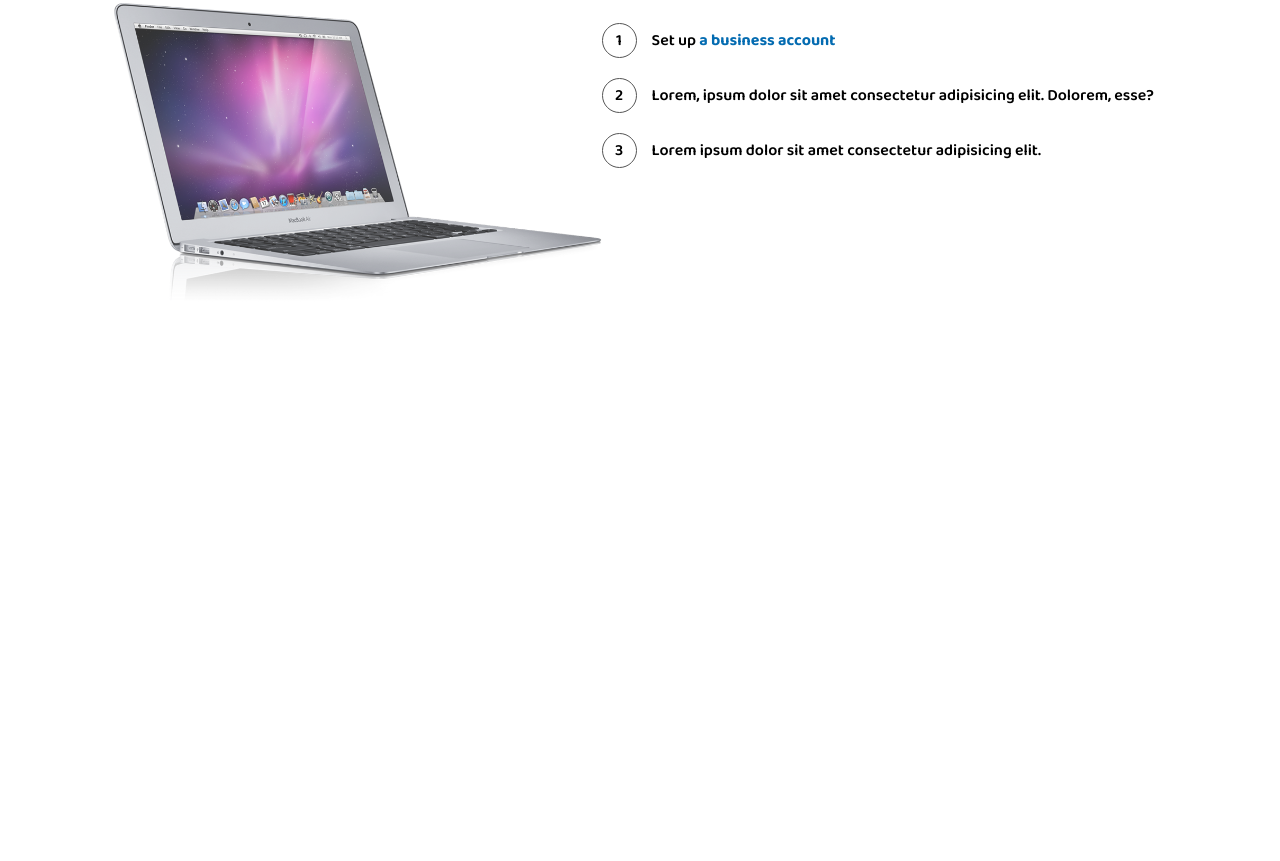
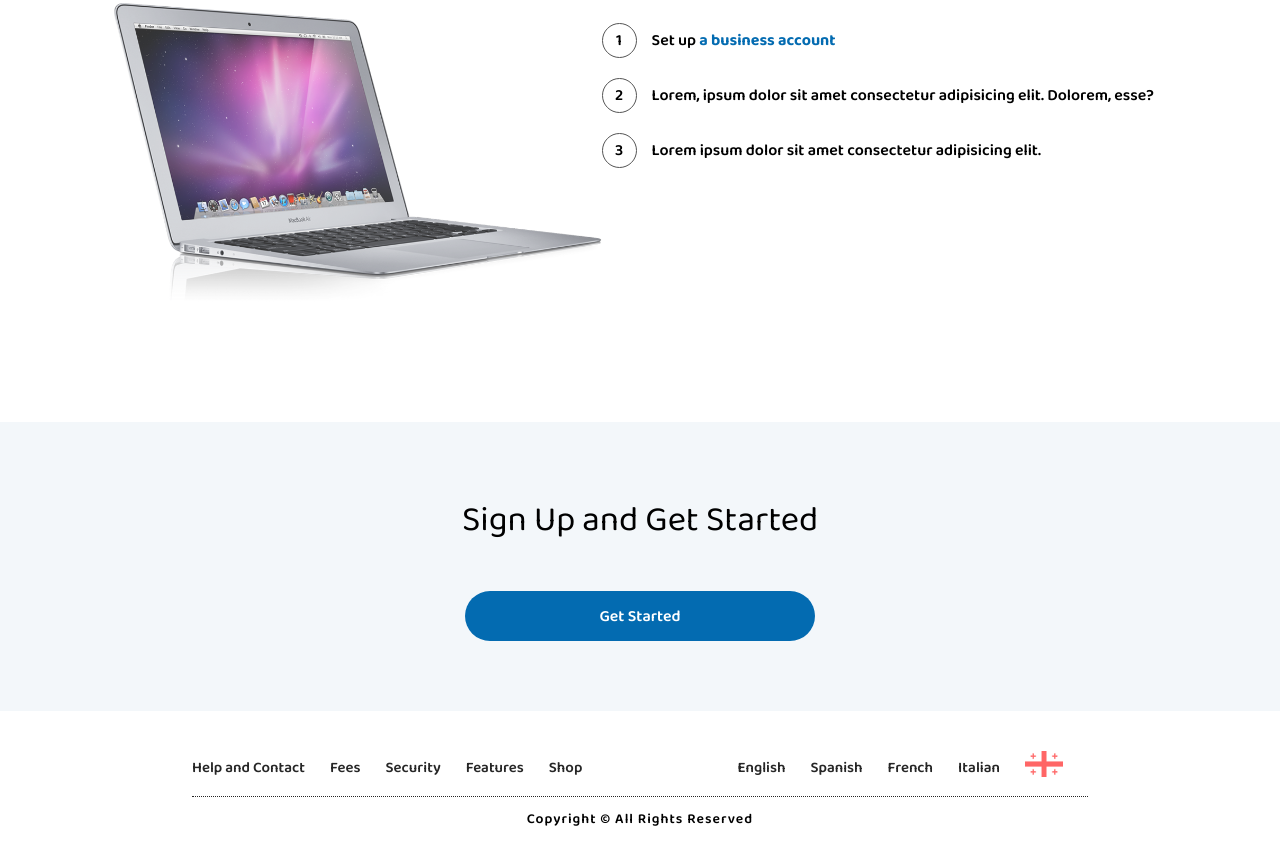
Before and after one commit to terahje/PayPal-Clone, a plain HTML site: page index.html in a window 1280 px wide. Shown: the part 2020-2881 px from the top of the page. Before the commit the page ends 2442 px from the top, so only its background shows below. Drawn offline with Linux system fonts and the light colour scheme.

Commit message:
added footer

```diff
--- a/index.html
+++ b/index.html
@@ -166,6 +166,57 @@
                         </div>
                     </section>
                     <!-- End of Section 4 -->
+                     <!-- Section 5 -->
+            <section class="section-5">
+                <div class="section-5-top">
+                    <h2 class="section-5-top-heading">Sign Up and Get Started</h2>
+                    <button class="blue-btn signup">Get Started</button>
+                </div>
+                <footer class="footer">
+                    <div class="footer-top">
+                        <ul class="footer-list">
+                            <li>
+                                <a href="#">Help and Contact</a>
+                            </li>
+                            <li>
+                                <a href="#">Fees</a>
+                            </li>
+                            <li>
+                                <a href="#">Security</a>
+                            </li>
+                            <li>
+                                <a href="#">Features</a>
+                            </li>
+                            <li>
+                                <a href="#">Shop</a>
+                            </li>
+                        </ul>
+                        <ul class="footer-list">
+                            <li>
+                                <a href="#">English</a>
+                            </li>
+                            <li>
+                                <a href="#">Spanish</a>
+                            </li>
+                            <li>
+                                <a href="#">French</a>
+                            </li>
+                            <li>
+                                <a href="#">Italian</a>
+                            </li>
+                            <li>
+                                <a href="#">
+                                    <img src="images/flag.png">
+                                </a>
+                            </li>
+                        </ul>
+                    </div>
+                    <div class="footer-bottom">
+                        <p class="copyright">Copyright &copy; All Rights Reserved</p>
+                    </div>
+                </footer>
+            </section>
+            <!-- End of Section 5 -->
         </div>
         <!-- End of Front Page -->
     </div>
--- a/style.css
+++ b/style.css
@@ -18,6 +18,18 @@
 
 html {
   font-size: 62.5%;
+}
+
+.blue-btn {
+  width: 35rem;
+  height: 5rem;
+  background-color: var(--primary-color);
+  color: var(--white-color);
+  border-radius: 3rem;
+  border: none;
+  font-size: 1.6rem;
+  font-weight: 600;
+  cursor: pointer;
 }
 /* End of Common Styles */
 
@@ -363,3 +375,66 @@ html {
 }
 
 /* End of Section 4 */
+
+/* Section 5 */
+.section-5 {
+  width: 100%;
+}
+
+.section-5-top {
+  width: 100%;
+  background-color: #f3f7fa;
+  text-align: center;
+  padding: 7rem 0;
+}
+
+.section-5-top-heading {
+  font-size: 3.5rem;
+  font-weight: 400;
+  margin-bottom: 4rem;
+}
+
+.footer {
+  width: 100%;
+  height: 15rem;
+  display: flex;
+  flex-direction: column;
+  justify-content: space-between;
+  align-items: center;
+  padding: 4rem 0 3rem 0;
+}
+
+.footer-top {
+  width: 70%;
+  display: flex;
+  justify-content: space-between;
+  border-bottom: 0.1rem dotted #262626;
+  padding-bottom: 1rem;
+}
+
+.footer-list {
+  display: flex;
+  align-items: center;
+}
+
+.footer-list li {
+  margin-right: 2.5rem;
+}
+
+.footer-list a {
+  font-size: 1.5rem;
+  font-weight: 600;
+  color: #262626;
+}
+
+.footer-list img {
+  width: 3.8rem;
+  opacity: 0.6;
+}
+
+.copyright {
+  font-size: 1.4rem;
+  font-weight: 600;
+  letter-spacing: 0.1rem;
+}
+/* End of Section 5 */
```
